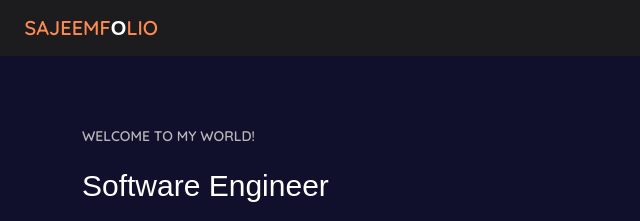
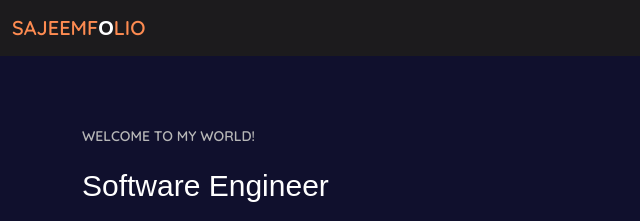
Before and after one commit to Sajeemahmed/Personal-Portfolio-Website, a plain HTML site: page index.htm in a window 1280 px wide. Shown: the top 221 px of the page, 0-640 px from the left. Drawn offline with nearby package versions, Linux system fonts and the light colour scheme; a web font is replaced by a local one.

Commit message:
Update index.htm

```diff
--- a/index.htm
+++ b/index.htm
@@ -34,7 +34,7 @@
     <div class="container-fluid">
         <nav class="navbar navbar-dark navbar-expand-lg fixed-top navcolor">
             <div class="container-fluid">
-                <img src="" alt="" class="logoimg">
+
                 <a class="navbar-brand me-auto logo" href="#" style="color: #FD8B51;">SAJEEMF<SPan
                         class="folio">O</SPan>LIO</a>
                 <button class="navbar-toggler" style="border: none; outline: none; box-shadow:none;" type="button"
```
